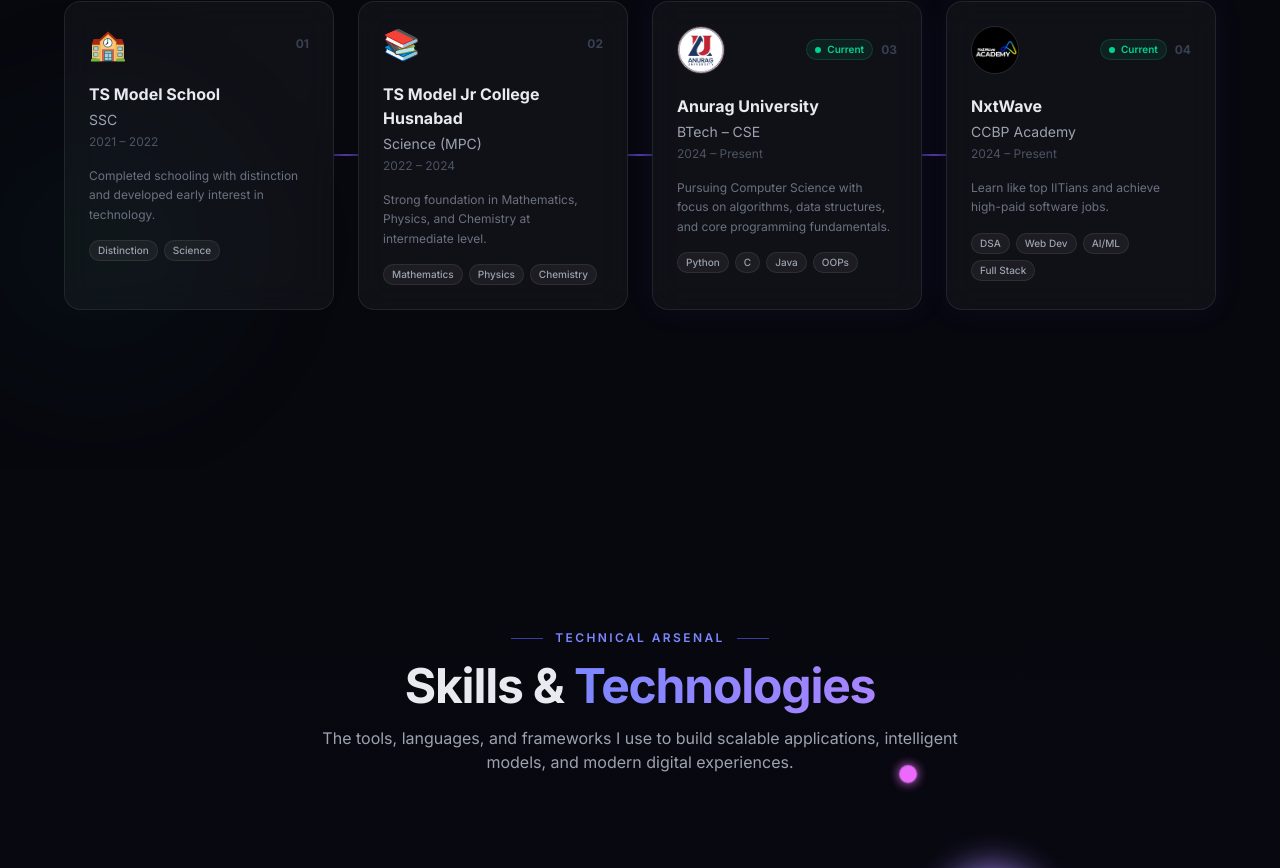
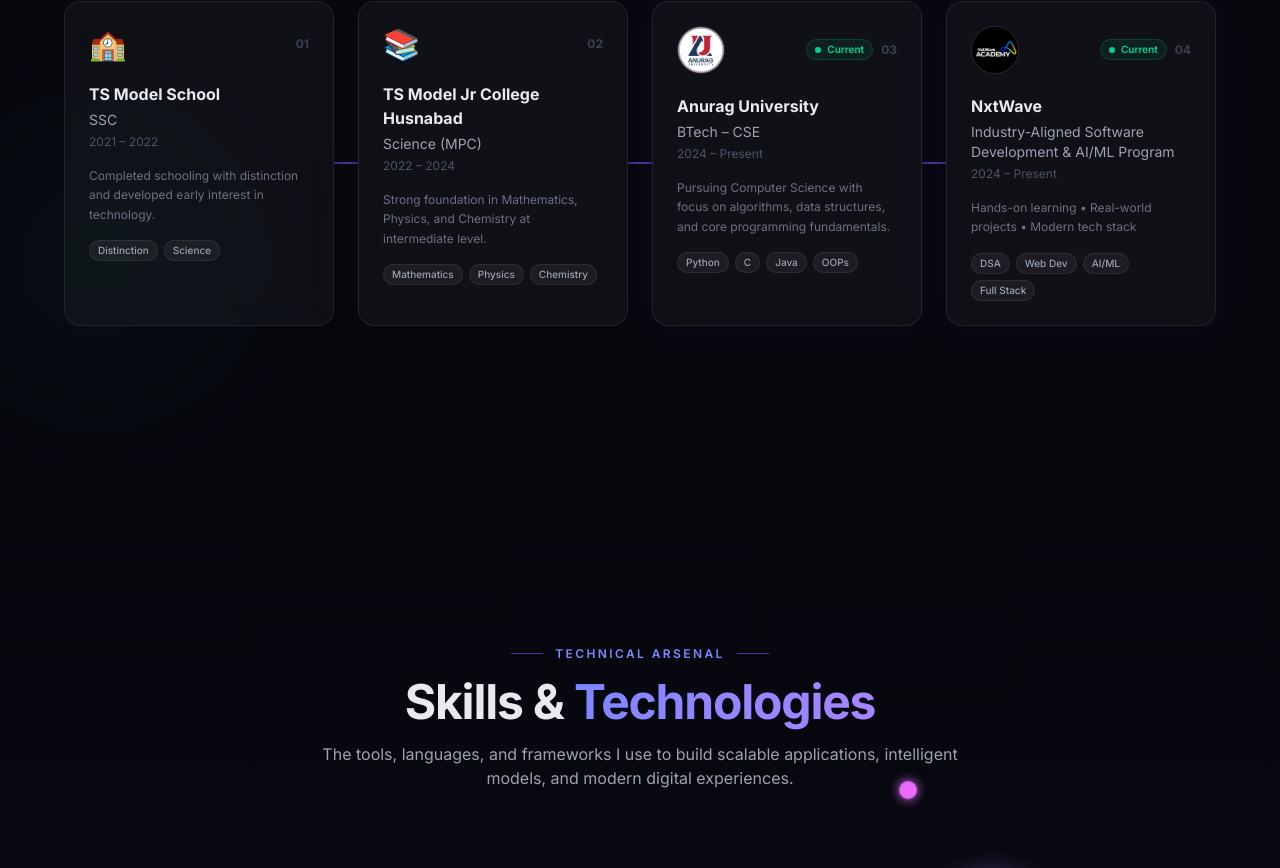
Before and after one commit to abhinash-tech/abhinash-portfolio, a Next.js app: page / in a window 1280 px wide. Shown: the part 2218-3086 px from the top of the page. Built offline with nearby package versions, Linux system fonts and the light colour scheme.

Commit message:
Update NxtWave description in AboutSection

```diff
--- a/src/components/about/AboutSection.tsx
+++ b/src/components/about/AboutSection.tsx
@@ -167,11 +167,11 @@ function TimelineHorizontal() {
     {
       id: "nxtwave",
       institution: "NxtWave",
-      degree: "CCBP Academy",
+      degree: "Industry-Aligned Software Development & AI/ML Program",
       period: "2024 – Present",
       icon: "/education/nxtwave.png",
       isImage: true,
-      description: "Learn like top IITians and achieve high-paid software jobs.",
+      description: "Hands-on learning • Real-world projects • Modern tech stack",
       highlights: ["DSA", "Web Dev", "AI/ML", "Full Stack"],
       current: true,
       step: "04",
```
